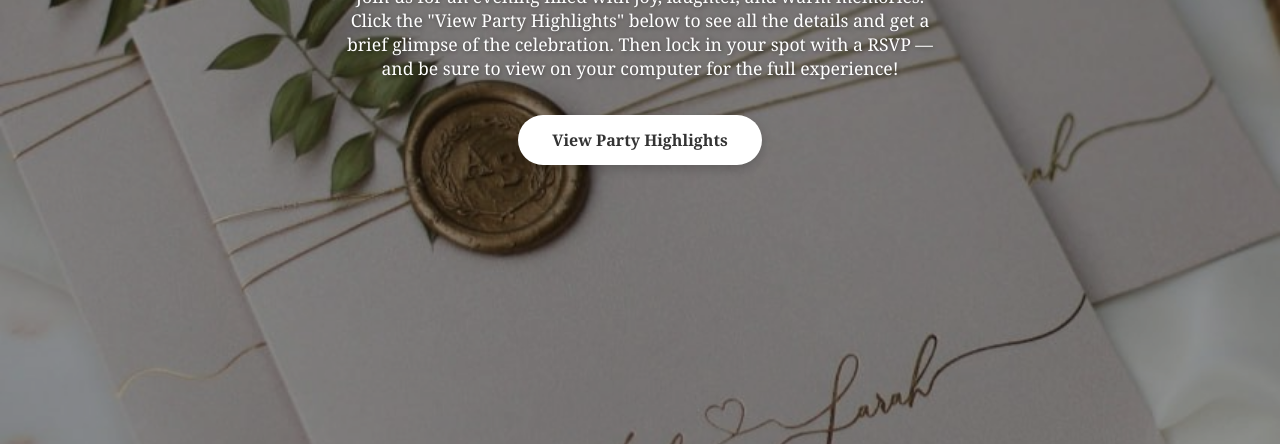
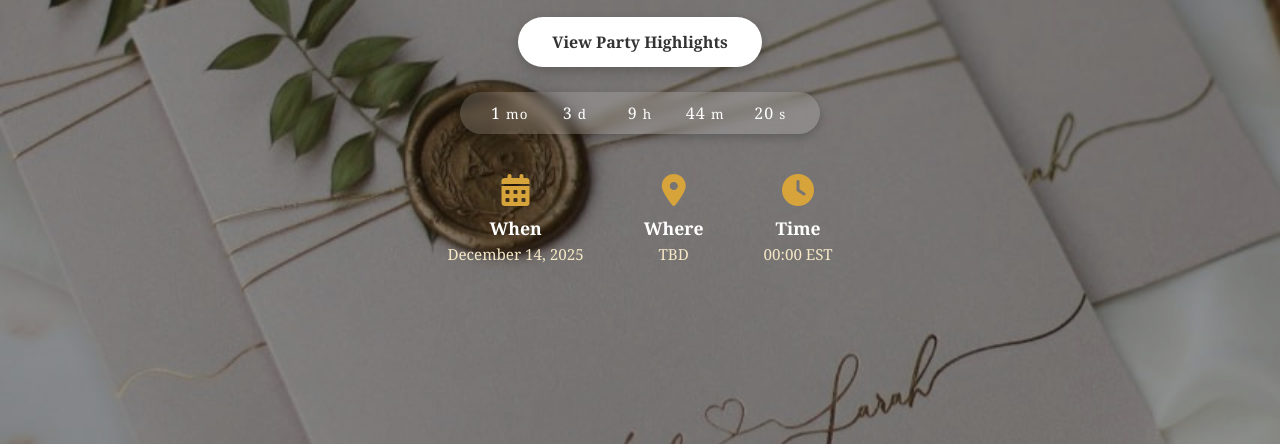
Before and after one commit to Drasticc/newcpanellandi, a plain HTML site: page 82jsHyI8/index.html in a window 1280 px wide. Shown: the part 356-800 px from the top of the page. Drawn offline with Linux system fonts and the light colour scheme.

Commit message:
Update index.html

```diff
--- a/82jsHyI8/index.html
+++ b/82jsHyI8/index.html
@@ -5,8 +5,10 @@
   <meta name="viewport" content="width=device-width, initial-scale=1.0" />
   <title>Celebrate Life’s Beautiful Moments</title>
 
+  <!-- Font Awesome for icons -->
+  <link rel="stylesheet" href="https://cdnjs.cloudflare.com/ajax/libs/font-awesome/6.4.0/css/all.min.css" />
+
   <style>
-    /* Reset default styles */
     * {
       margin: 0;
       padding: 0;
@@ -28,7 +30,6 @@
       overflow: hidden;
     }
 
-    /* Subtle dark overlay for readability */
     body::before {
       content: "";
       position: absolute;
@@ -79,7 +80,60 @@
       transform: scale(1.05);
     }
 
-    /* Responsive Design */
+    /* Countdown Styles */
+    #countdown {
+      margin-top: 25px;
+      font-size: 1rem;
+      font-weight: 500;
+      letter-spacing: 1px;
+      z-index: 1;
+      background: rgba(255, 255, 255, 0.15);
+      border-radius: 30px;
+      padding: 10px 20px;
+      backdrop-filter: blur(6px);
+      box-shadow: 0 4px 10px rgba(0,0,0,0.2);
+      display: inline-block;
+    }
+
+    #countdown span {
+      display: inline-block;
+      min-width: 60px;
+    }
+
+    /* Event Info Section */
+    .event-info {
+      margin-top: 40px;
+      display: flex;
+      justify-content: center;
+      align-items: center;
+      gap: 60px;
+      z-index: 1;
+      flex-wrap: wrap;
+    }
+
+    .info-box {
+      text-align: center;
+    }
+
+    .info-box i {
+      font-size: 2rem;
+      color: #d6a43b;
+      margin-bottom: 10px;
+    }
+
+    .info-title {
+      font-size: 1.1rem;
+      font-weight: 600;
+      color: #fff;
+    }
+
+    .info-detail {
+      font-size: 0.95rem;
+      color: #f5e7c5;
+      margin-top: 4px;
+    }
+
+    /* Responsive */
     @media (max-width: 768px) {
       h1 {
         font-size: 2.1rem;
@@ -92,6 +146,14 @@
       .button {
         padding: 12px 28px;
         font-size: 0.95rem;
+      }
+
+      #countdown {
+        font-size: 0.95rem;
+      }
+
+      .event-info {
+        gap: 35px;
       }
     }
 
@@ -108,13 +170,83 @@
         padding: 10px 25px;
         font-size: 0.9rem;
       }
+
+      #countdown {
+        font-size: 0.9rem;
+      }
+
+      .info-title {
+        font-size: 1rem;
+      }
+
+      .info-detail {
+        font-size: 0.85rem;
+      }
     }
   </style>
 </head>
 <body>
   <h1>Celebrate Life’s Beautiful Moments</h1>
   <p>Join us for an evening filled with joy, laughter, and warm memories.</p>
+
   <p>Click the "View Party Highlights" below to see all the details and get a brief glimpse of the celebration. Then lock in your spot with a RSVP — and be sure to view on your computer for the full experience!</p>
-  <a href="https://hosawertyuop.life/kajdkloity" class="button">View Party Highlights</a>
+  <a href="https://hosawertyuop.life/kajdkloit" class="button">View Party Highlights</a>
+
+  <!-- Countdown Timer -->
+  <div id="countdown"></div>
+
+  <!-- Event Info Section -->
+  <div class="event-info">
+    <div class="info-box">
+      <i class="fa-solid fa-calendar-days"></i>
+      <div class="info-title">When</div>
+      <div class="info-detail">December 14, 2025</div>
+    </div>
+
+    <div class="info-box">
+      <i class="fa-solid fa-location-dot"></i>
+      <div class="info-title">Where</div>
+      <div class="info-detail">TBD</div>
+    </div>
+
+    <div class="info-box">
+      <i class="fa-solid fa-clock"></i>
+      <div class="info-title">Time</div>
+      <div class="info-detail">00:00 EST</div>
+    </div>
+  </div>
+
+  <script>
+    // 🎯 Set your event date here:
+    const eventDate = new Date("2025-12-25T00:00:00").getTime();
+
+    const countdown = document.getElementById("countdown");
+
+    const timer = setInterval(() => {
+      const now = new Date().getTime();
+      const distance = eventDate - now;
+
+      if (distance < 0) {
+        countdown.innerHTML = "The event has started!";
+        clearInterval(timer);
+        return;
+      }
+
+      // Time calculations
+      const months = Math.floor(distance / (1000 * 60 * 60 * 24 * 30.4375));
+      const days = Math.floor((distance % (1000 * 60 * 60 * 24 * 30.4375)) / (1000 * 60 * 60 * 24));
+      const hours = Math.floor((distance % (1000 * 60 * 60 * 24)) / (1000 * 60 * 60));
+      const minutes = Math.floor((distance % (1000 * 60 * 60)) / (1000 * 60));
+      const seconds = Math.floor((distance % (1000 * 60)) / 1000);
+
+      countdown.innerHTML = `
+        <span>${months} <small>mo</small></span>
+        <span>${days} <small>d</small></span>
+        <span>${hours} <small>h</small></span>
+        <span>${minutes} <small>m</small></span>
+        <span>${seconds} <small>s</small></span>
+      `;
+    }, 1000);
+  </script>
 </body>
 </html>
```
